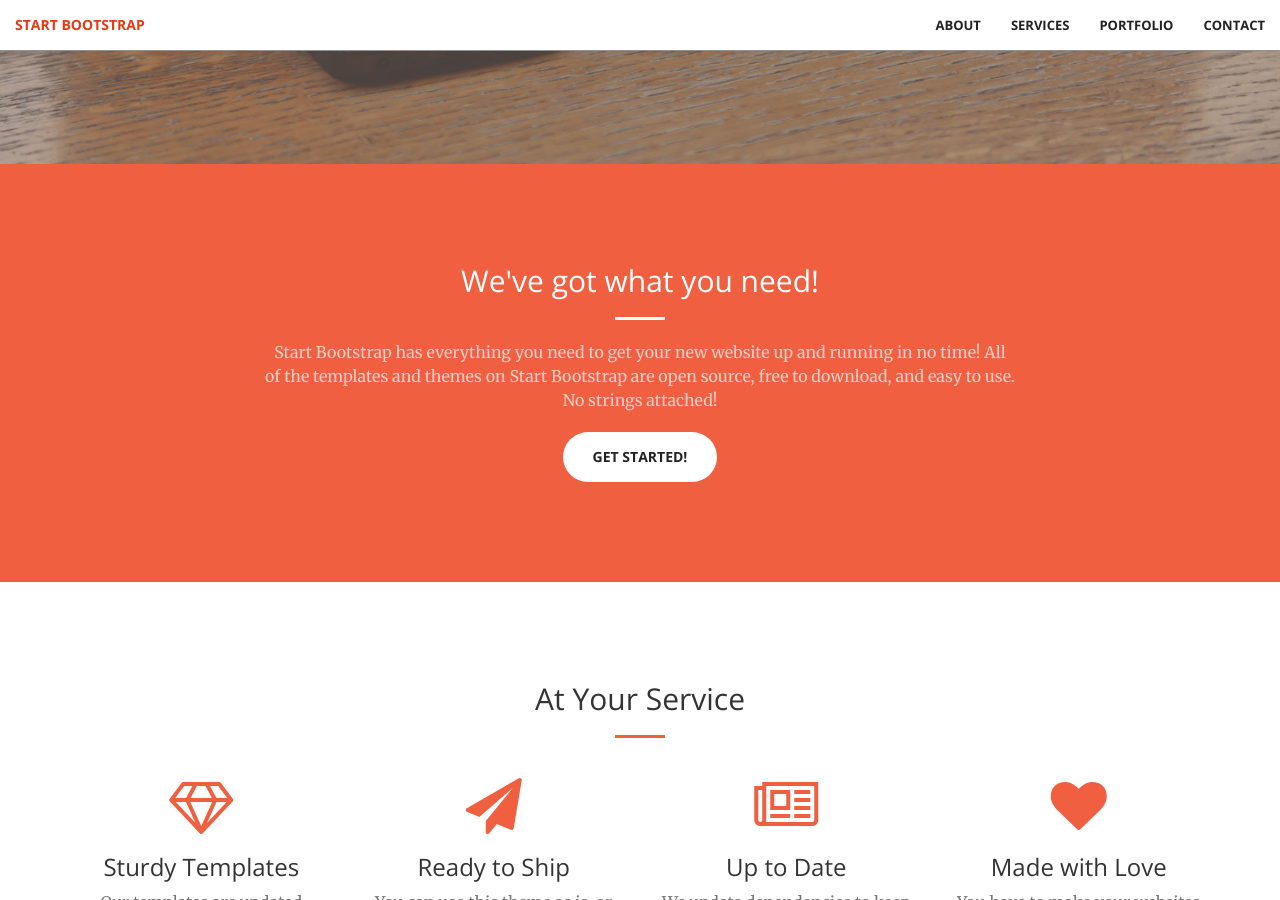
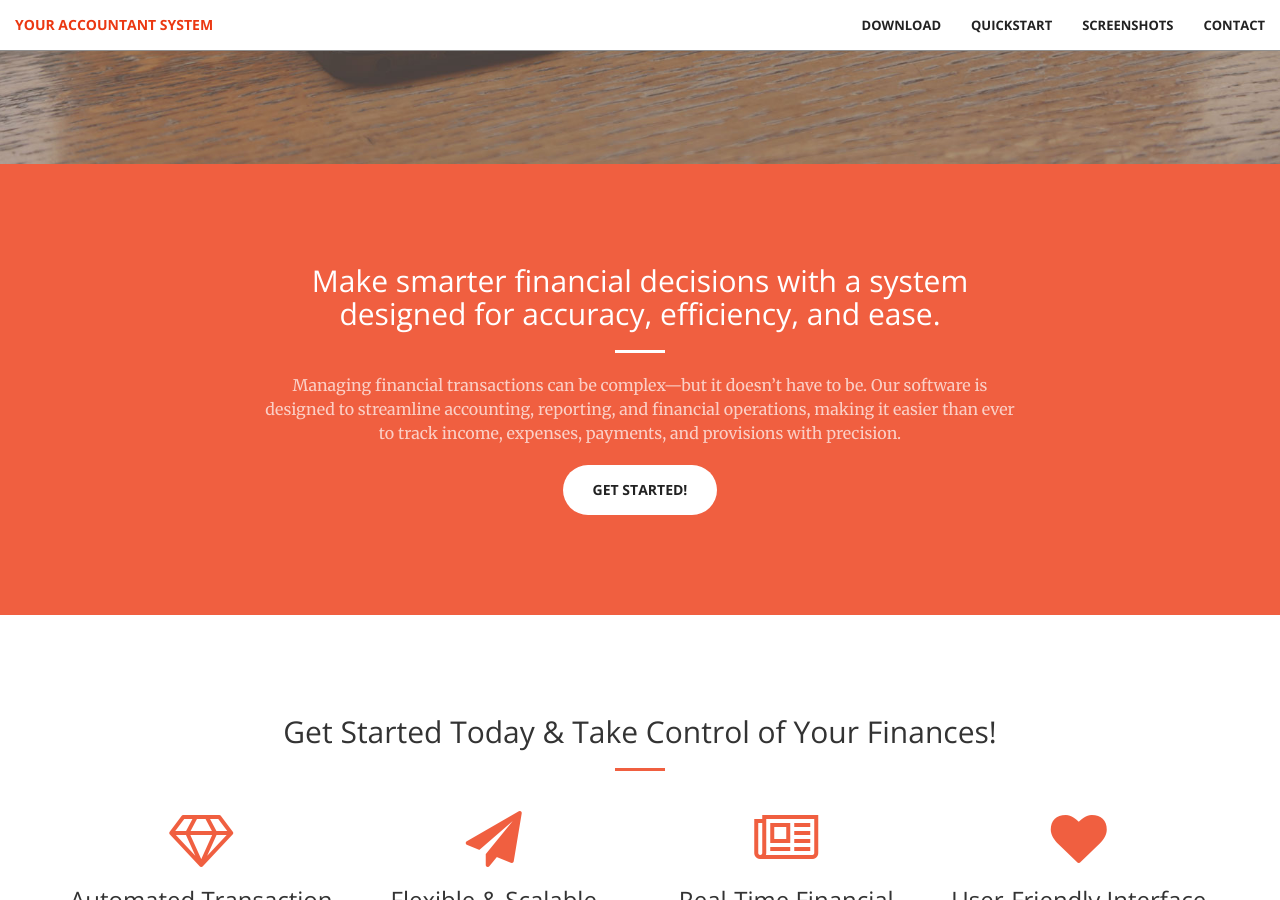
Before and after one commit to YA-Sy/Your-Accountant-System, a Jekyll site: the page built from index.html, in a window 1280 px wide and 900 px high, scrolled down 736 px. Built offline with Jekyll 4.4.1, drawn with Linux system fonts in a browser that asks for light colours; some of the changed text lies outside the part shown.

Commit message:
Add files via upload

```diff
--- a/_includes/aside.html
+++ b/_includes/aside.html
@@ -1,7 +1,7 @@
   <aside class="bg-dark">
       <div class="container text-center">
           <div class="call-to-action">
-              <h2>Free Download at Start Bootstrap!</h2>
+              <h2>100% Free to Download </h2>
               <a href="#" class="btn btn-default btn-xl wow tada">Download Now!</a>
           </div>
       </div>
--- a/_includes/call-to-action.html
+++ b/_includes/call-to-action.html
@@ -2,9 +2,9 @@
     <div class="container">
         <div class="row">
             <div class="col-lg-8 col-lg-offset-2 text-center">
-                <h2 class="section-heading">We've got what you need!</h2>
+                <h2 class="section-heading">Make smarter financial decisions with a system designed for accuracy, efficiency, and ease.</h2>
                 <hr class="light">
-                <p class="text-faded">Start Bootstrap has everything you need to get your new website up and running in no time! All of the templates and themes on Start Bootstrap are open source, free to download, and easy to use. No strings attached!</p>
+                <p class="text-faded">Managing financial transactions can be complex—but it doesn’t have to be. Our software is designed to streamline accounting, reporting, and financial operations, making it easier than ever to track income, expenses, payments, and provisions with precision.</p>
                 <a href="#" class="btn btn-default btn-xl">Get Started!</a>
             </div>
         </div>
--- a/_includes/contact.html
+++ b/_includes/contact.html
@@ -2,9 +2,9 @@
     <div class="container">
         <div class="row">
             <div class="col-lg-8 col-lg-offset-2 text-center">
-                <h2 class="section-heading">Let's Get In Touch!</h2>
+                <h2 class="section-heading">Simple. Smart. Secure. Our software helps you make smarter financial decisions with less effort.</h2>
                 <hr class="primary">
-                <p>Ready to start your next project with us? That's great! Give us a call or send us an email and we will get back to you as soon as possible!</p>
+                <p>Managing your business finances has never been easier! Our powerful software automates transactions, tracks expenses, and provides real-time financial insights—all in one intuitive platform.</p>
             </div>
         <div class="col-lg-2 col-lg-offset-2 text-center">
             <a href="https://twitter.com/{{ site.twitter_username }}">
--- a/_includes/header.html
+++ b/_includes/header.html
@@ -1,9 +1,9 @@
 <header>
     <div class="header-content">
         <div class="header-content-inner">
-            <h1>Your Favorite Source of Free Bootstrap Themes</h1>
+            <h1>Your Accountant System</h1>
             <hr>
-            <p>Start Bootstrap can help you build better websites using the Bootstrap CSS framework! Just download your template and start going, no strings attached!</p>
+            <p>Getting started with our software is effortless, thanks to our intuitive Setup Wizard. Whether you're setting up a new financial operation, managing transactions, or assigning user permissions, our step-by-step process ensures everything is configured quickly and accurately.</p>
             <a href="#about" class="btn btn-primary btn-xl page-scroll">Find Out More</a>
         </div>
     </div>
--- a/_includes/nav.html
+++ b/_includes/nav.html
@@ -8,20 +8,20 @@
                 <span class="icon-bar"></span>
                 <span class="icon-bar"></span>
             </button>
-            <a class="navbar-brand page-scroll" href="#page-top">Start Bootstrap</a>
+            <a class="navbar-brand page-scroll" href="#page-top">Your Accountant System</a>
         </div>
 
         <!-- Collect the nav links, forms, and other content for toggling -->
         <div class="collapse navbar-collapse" id="bs-example-navbar-collapse-1">
             <ul class="nav navbar-nav navbar-right">
                 <li>
-                    <a class="page-scroll" href="#about">About</a>
+                    <a class="page-scroll" href="#about">Download</a>
                 </li>
                 <li>
-                    <a class="page-scroll" href="#services">Services</a>
+                    <a class="page-scroll" href="#services">QuickStart</a>
                 </li>
                 <li>
-                    <a class="page-scroll" href="#portfolio">Portfolio</a>
+                    <a class="page-scroll" href="#portfolio">Screenshots</a>
                 </li>
                 <li>
                     <a class="page-scroll" href="#contact">Contact</a>
--- a/_includes/services.html
+++ b/_includes/services.html
@@ -2,7 +2,7 @@
     <div class="container">
         <div class="row">
             <div class="col-lg-12 text-center">
-                <h2 class="section-heading">At Your Service</h2>
+                <h2 class="section-heading">Get Started Today & Take Control of Your Finances! </h2>
                 <hr class="primary">
             </div>
         </div>
@@ -12,29 +12,29 @@
             <div class="col-lg-3 col-md-6 text-center">
                 <div class="service-box">
                     <i class="fa fa-4x fa-diamond wow bounceIn text-primary"></i>
-                    <h3>Sturdy Templates</h3>
-                    <p class="text-muted">Our templates are updated regularly so they don't break.</p>
+                    <h3>Automated Transaction Management</h3>
+                    <p class="text-muted">All Your Transactions, One Powerful System.</p>
                 </div>
             </div>
             <div class="col-lg-3 col-md-6 text-center">
                 <div class="service-box">
                     <i class="fa fa-4x fa-paper-plane wow bounceIn text-primary" data-wow-delay=".1s"></i>
-                    <h3>Ready to Ship</h3>
-                    <p class="text-muted">You can use this theme as is, or you can make changes!</p>
+                    <h3>Flexible & Scalable</h3>
+                    <p class="text-muted">From small businesses to enterprises, our solution adapts to your needs.</p>
                 </div>
             </div>
             <div class="col-lg-3 col-md-6 text-center">
                 <div class="service-box">
                     <i class="fa fa-4x fa-newspaper-o wow bounceIn text-primary" data-wow-delay=".2s"></i>
-                    <h3>Up to Date</h3>
-                    <p class="text-muted">We update dependencies to keep things fresh.</p>
+                    <h3>Real-Time Financial Insights</h3>
+                    <p class="text-muted">Get instant visibility into your company’s financial health.</p>
                 </div>
             </div>
             <div class="col-lg-3 col-md-6 text-center">
                 <div class="service-box">
                     <i class="fa fa-4x fa-heart wow bounceIn text-primary" data-wow-delay=".3s"></i>
-                    <h3>Made with Love</h3>
-                    <p class="text-muted">You have to make your websites with love these days!</p>
+                    <h3>User-Friendly Interface</h3>
+                    <p class="text-muted">No accounting expertise required—just simple, guided steps!</p>
                 </div>
             </div>
         </div>
```
